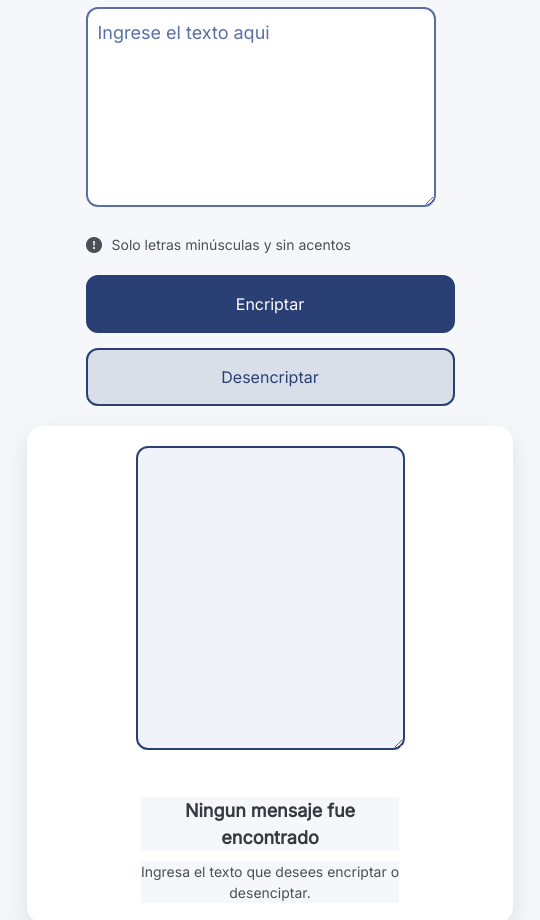
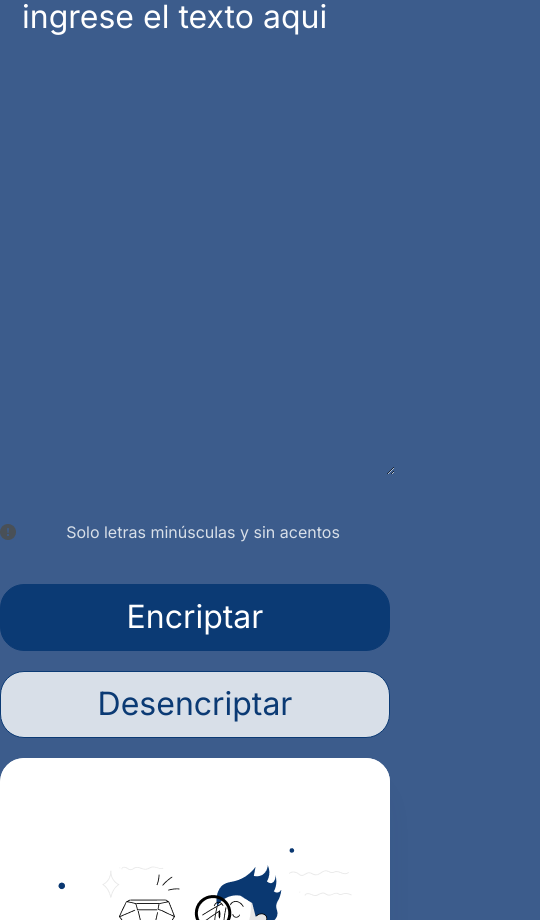
Before and after one commit to JosueOrtizV/Challenge-Oracle-Decoder, a plain HTML site: page index.html in a window 390 px wide. Shown: the part 58-978 px from the top of the page, 540 px wide, since content can reach past the window. Drawn offline with Linux system fonts and the light colour scheme.

Commit message:
Update encript-style.css

```diff
--- a/encript-style.css
+++ b/encript-style.css
@@ -1,122 +1,115 @@
 * {
-    background: #F5F7FA;
-    font-family: 'Inter', sans-serif;
+    background: #3c5c8c;
+    font-family: 'Inter';
     font-weight: 400;
-    font-size: 18px;
-    line-height: 1.5;
-    margin: 0;
-    padding: 0;
-    box-sizing: border-box;
+    font-size: 32px;
+    line-height: 150%;
+    margin: 0px 0px;
 }
 
 body {
     display: grid;
     grid-template-rows: auto 1fr auto;
+    grid-template-columns: 100%;
     min-height: 100vh;
-    background: #E5E9F2;
+    overflow-y: auto;
 }
 
 .logo {
     padding-top: 10px;
     margin-left: 10px;
-    width: 15%;
+    width: 10%;
 }
 
 main {
     display: flex;
-    margin: 20px auto;
-    max-width: 1200px;
-    flex-direction: column;
-    align-items: center;
-    padding: 10px;
+    margin-bottom: 10px;
+    margin-left: 180px;
+    margin-right: 180px;
+    justify-content: space-between;
 }
 
 .text-area {
-    height: 300px;
-    border: 2px solid #5A6FA7;
-    background-color: #FFFFFF;
-    color: #2A3F74;
-    margin-top: 20px;
-    padding: 10px;
-    border-radius: 12px;
-    width: 80%;
+    width: 400px;
+    border: none;
+    color: #ffffff;
+    margin-top: 30px;
+    padding: 2px;
+    text-transform: lowercase;
 }
-::placeholder {
-    color: #5A6FA7;
-}
+::placeholder { color: #ffffff; }
 .text-area:focus {
     outline: none;
-    border-color: #2A3F74;
 }
 
 .seccion2 {
-    position: relative;
-    width: 350px;
-    height: 550px;
-    margin-top: 20px;
-    box-shadow: 0px 10px 25px rgba(0, 0, 0, 0.1);
-    border-radius: 16px;
+    box-shadow: 0px 24px 32px -8px rgba(11, 58, 116, 0.08);
+    border-radius: 32px;
     display: grid;
     place-items: center;
-    background: #FFFFFF;
+    background: #ffffff;
 }
 
 .cont-mensaje {
-    height: 100%;
-    background: #FFFFFF;
+    height: 517px;
+    background: #ffffff;
+    overflow: hidden;
+    border-radius: 24px;
 }
 
 .mensaje {
-    width: 90%;
-    height: 100px;
-    background: #F1F3FA;
-    background-image: none;
-    margin: 20px auto;
-    border: 2px solid #2A3F74;
-    border-radius: 12px;
-    color: #2A3F74;
-    padding: 15px;
+    height: 100%;
+    background: #ffffff;
+    background-image: url("imagenes/Muñeco.png");
+    background-repeat: no-repeat;
+    background-position: center;
+    border: none;
+    border-radius: 24px;
+    color: #0b3a74;
 }
+
 .mensaje:focus {
     outline: none;
 }
 
 .botones {
     display: flex;
-    justify-content: center;
-    margin-top: 20px;
-    gap: 10px;
-}
-
-.btn-desencriptar, .btn-encriptar, .copiar {
-    border-radius: 12px;
-    padding: 15px;
-    cursor: pointer;
-    font-size: 16px;
+    margin-top: 18px;
 }
 
 .btn-desencriptar {
-    background: #D8DFE8;
-    border: 2px solid #2A3F74;
-    color: #2A3F74;
+    background: #d8dfe8;
+    border: 1px solid #0b3a74;
+    border-radius: 24px;
+    color: #0b3a74;
+    cursor: pointer;
+    height: 67px;
+    margin-left: 30px;
+    width: 328px;
 }
 
 .btn-encriptar {
-    background-color: #2A3F74;
-    border: 2px solid #2A3F74;
+    background-color: #0b3a74;
+    border: 1px solid #0b3a74;
+    border-radius: 24px;
     color: white;
+    cursor: pointer;
+    height: 67px;
+    width: 328px;
 }
 
 .copiar {
-    background: #F1F3FA;
-    border: 2px solid #2A3F74;
-    color: #2A3F74;
+    border: 1px solid #0b3a74;
+    border-radius: 24px;
+    color: #0b3a74;
+    cursor: pointer;
+    height: 67px;
+    width: 336px;
 }
 
 .cont-info {
     display: flex;
-    align-items: center;
-    margin-top: 20px;
+    place-items: center;
 }
 
 .vector {
@@ -125,57 +118,171 @@ main {
 }
 
 .info {
-    color: #495057;
-    font-size: 14px;
+    color: #d8dfe8;
+    font-size: 18px;
     margin-left: 10px;
 }
 
 .cont-parrafo {
-    background: white;
-    padding: 20px;
-    border-radius: 16px;
-    text-align: center;
+    box-sizing: border-box;
+    background: none;
+    border: none;
+    width: 367px;
+    bottom: 40px;
 }
 
 .cont-parrafo h3 {
-    font-size: 18px;
-    color: #343a40;
+    font-size: 20px;
     font-weight: 600;
-    margin-bottom: 10px;
+    font-family: 'Inter', sans-serif;
+    text-align: center;
+    color: #0b3a74;
+    line-height: 120%;
+    background: none;
 }
 
 .cont-parrafo p {
-    font-size: 14px;
-    color: #495057;
+    font-size: 12px;
+    background: none;
+    font-weight: 300;
+    font-family: 'Inter', sans-serif;
+    text-align: center;
+    line-height: 150%;
+    color: #696969;
+    border-radius: 24px;
 }
 
 footer {
     display: flex;
+    align-items: center;
     justify-content: center;
-    align-items: center;
-    background-color: #2A3F74;
+    background-image: url(imagenes/bg.jpg);
     padding: 30px;
+    margin-top: 30px;
+}
+
+.logo-linkedin, a {
+    background: none;
+    width: 50px;
+    height: auto;
 }
 
 .pie {
+    background: none;
     color: white;
-    font-size: 16px;
+    font-size: 20px;
+    margin: 20px;
+}
+
+@media screen and (max-width: 1200px) {
+    main {
+        flex-direction: column;
+        margin: 0;
+
+    }
+
+    .cont-mensaje {
+        width: 100%;
+    }
+
+    .text-area {
+        width: 90%;
+        height: auto;
+        margin: 20px;
+    }
+
+    .mensaje {
+        margin: auto;
+        padding-left: 2px;
+        width: 100%;
+        justify-content: center;
+    }
+
+    .seccion2 {
+        width: 100%;
+        margin-top: 10px;
+    }
+
+    .botones{
+        justify-content: space-between;
+        width: 100%;
+    }
+
+    .btn-desencriptar, .btn-encriptar, .copiar {
+        width: 45%;
+    }
+
+    .info {
+        width: 500px;
+        font-size: 18px;
+        margin: 0;
+    }
 }
 
 @media screen and (max-width: 850px) {
     main {
-        padding: 0;
+        flex-direction: column;
         margin: 0;
+
+    }
+
+    .cont-mensaje {
+        width: 100%;
     }
 
     .text-area {
         width: 95%;
-        height: 200px;
+        height: auto;
+    }
+
+    .mensaje {
+        margin: auto;
+        padding-left: 2px;
+        width: 100%;
+        justify-content: center;
     }
 
     .seccion2 {
-        width: 90%;
+        width: 100%;
+        margin-top: 10px;
+    }
+
+    .botones{
+        justify-content: space-between;
+        width: 100%;
+    }
+
+    .btn-desencriptar, .btn-encriptar, .copiar {
+        width: 45%;
+    }
+
+    .info {
+        width: 500px;
+        font-size: 18px;
+        margin: 0;
+    }
+}
+
+@media screen and (max-width: 600px) {
+    main {
+        margin: 0;
+        flex-direction: column;
+    }
+
+    .cont-mensaje {
+        width: 100%;
         height: auto;
+    }
+
+    .text-area {
+        width: 95%;
+        margin-top: 20px;
+        height: auto;
+    }
+
+    .seccion2 {
+        width: 100%;
+        margin-top: 10px;
     }
 
     .mensaje {
@@ -185,19 +292,26 @@ footer {
 
     .botones {
         flex-direction: column;
-        gap: 15px;
+        width: 100%;
     }
 
     .btn-desencriptar, .btn-encriptar, .copiar {
         width: 100%;
+        margin: 10px 0;
     }
 
     .info {
-        font-size: 14px;
+        width: 100%;
+        font-size: 16px;
         text-align: center;
     }
 
     footer {
         flex-direction: column;
+        padding: 20px;
+    }
+
+    .pie {
+        font-size: 16px;
     }
 }
```
